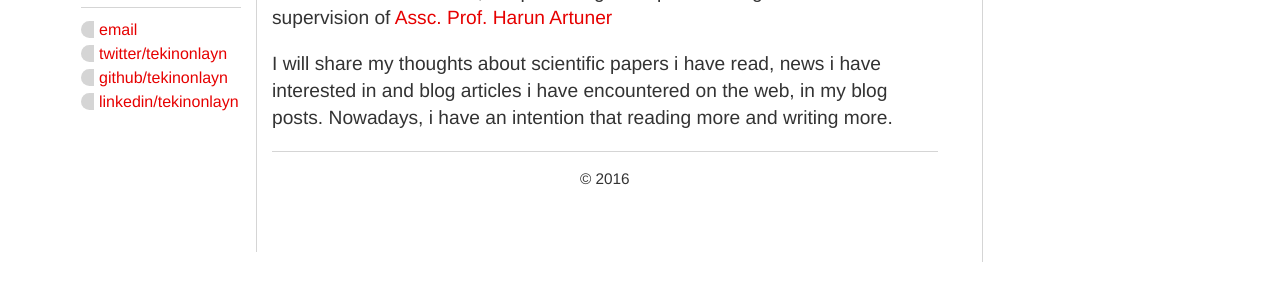
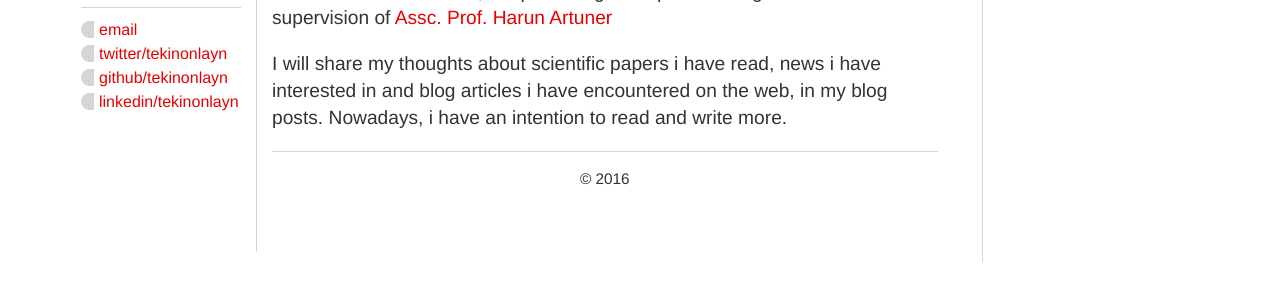
Before and after one commit to tekinonlayn/gi.github.io, a Jekyll site: the page built from index.html, in a window 1280 px wide. Shown: the part 258-558 px from the top of the page. Built offline with Jekyll 4.4.1, drawn with Linux system fonts in a browser that asks for light colours.

Commit message:
Update index.html

```diff
--- a/index.html
+++ b/index.html
@@ -5,5 +5,5 @@
 <div class="blurb">
 	<h1>Hello! I'm Gültekin.</h1>
 	<p>I am a phd student at <a href="http://www.hacettepe.edu.tr/">Hacettepe University</a>, <a href="http://cs.hacettepe.edu.tr/">Computer Science and Engineering Department</a> and also a research assistant at the same department. My research interests are; artificial intelligence, machine learning, artificial neural networks, deep learning and speech recognition under the supervision of <a href="http://yunus.hacettepe.edu.tr/~artuner/">Assc. Prof. Harun Artuner</a></p>
-	<p>I will share my thoughts about scientific papers i have read, news i have interested in and blog articles i have encountered on the web, in my blog posts. Nowadays, i have an intention that reading more and writing more.</p>
+	<p>I will share my thoughts about scientific papers i have read, news i have interested in and blog articles i have encountered on the web, in my blog posts. Nowadays, i have an intention to read and write more.</p>
 </div><!-- /.blurb -->
```
